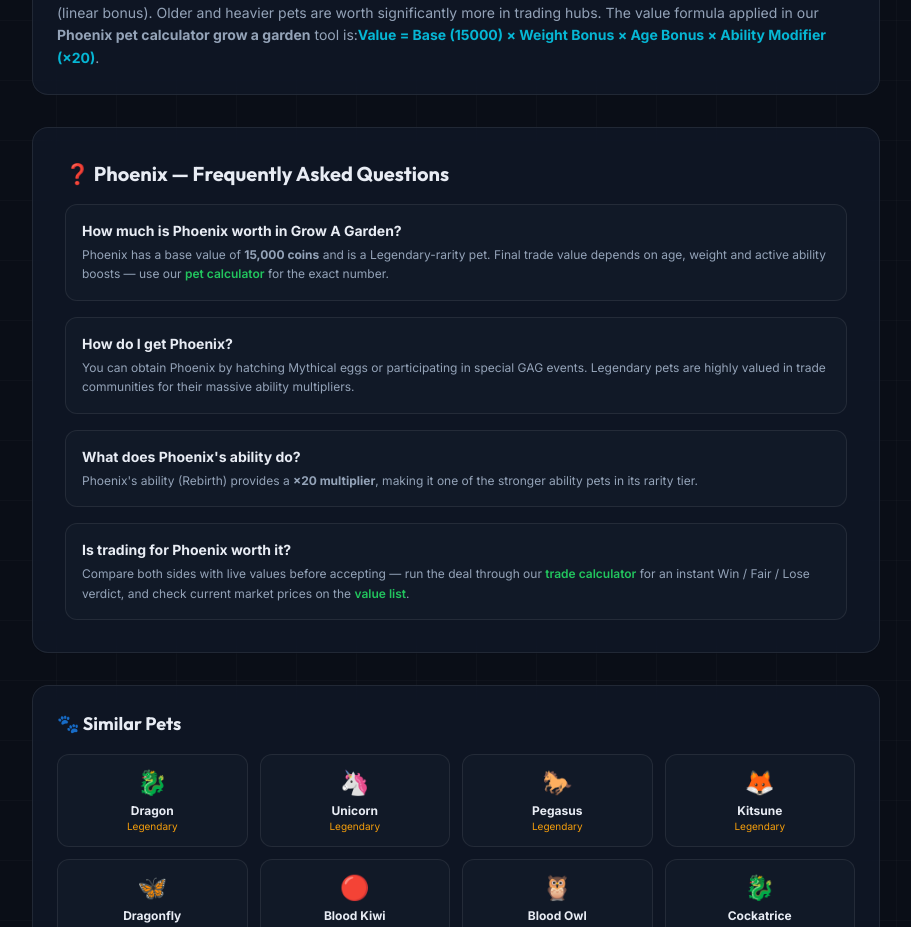
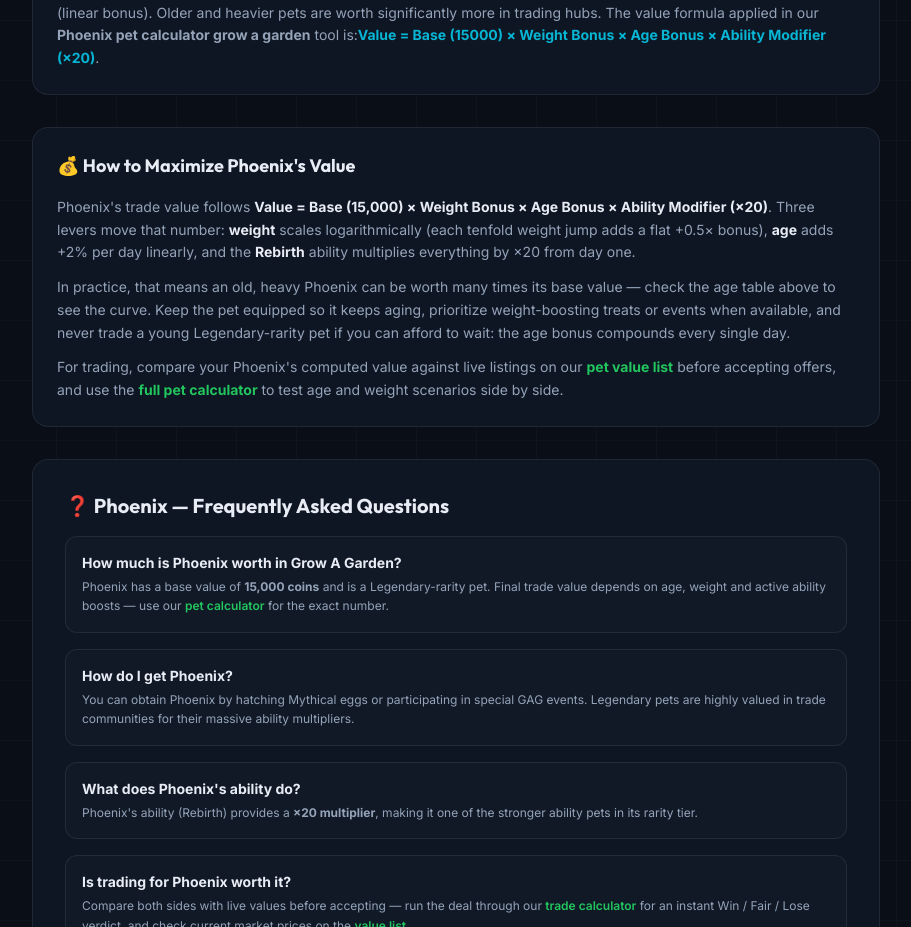
Before and after one commit to liveetcstream-beep/grow-a-garden-calculator, a Next.js app: page /pet/phoenix-stats in a window 1280 px wide. Shown: the part 1420-2347 px from the top of the page, without its empty margins (184-1095 px from the left). Built offline with nearby package versions, Linux system fonts and the light colour scheme.

Commit message:
Content depth round: seed-profit guide + FAQ schemas on 3 tool pages

```diff
--- a/src/app/pet/[slug]/page.tsx
+++ b/src/app/pet/[slug]/page.tsx
@@ -304,6 +304,25 @@
         </div>
       </div>
 
+      {/* How to maximize value */}
+      <div className="glass-card-static p-6 mb-8">
+        <h2 className="text-lg font-bold mb-4" style={{ fontFamily: 'var(--font-display)', color: 'var(--foreground)' }}>
+          💰 How to Maximize {pet.name}&apos;s Value
+        </h2>
+        <div className="space-y-3 text-sm leading-relaxed" style={{ color: 'var(--muted)' }}>
+          <p>
+            {pet.name}&apos;s trade value follows <strong style={{ color: 'var(--foreground)' }}>Value = Base ({pet.baseValue.toLocaleString()}) × Weight Bonus × Age Bonus × Ability Modifier (×{pet.abilityMultiplier})</strong>.
+            Three levers move that number: <strong style={{ color: 'var(--foreground)' }}>weight</strong> scales logarithmically (each tenfold weight jump adds a flat +0.5× bonus), <strong style={{ color: 'var(--foreground)' }}>age</strong> adds +2% per day linearly, and the <strong style={{ color: 'var(--foreground)' }}>{pet.ability}</strong> ability multiplies everything by ×{pet.abilityMultiplier} from day one.
+          </p>
+          <p>
+            In practice, that means an old, heavy {pet.name} can be worth many times its base value — check the age table above to see the curve. Keep the pet equipped so it keeps aging, prioritize weight-boosting treats or events when available, and never trade a young {pet.rarity}-rarity pet if you can afford to wait: the age bonus compounds every single day.
+          </p>
+          <p>
+            For trading, compare your {pet.name}&apos;s computed value against live listings on our <Link href="/value-list" className="text-[var(--primary)] hover:underline font-bold">pet value list</Link> before accepting offers, and use the <Link href="/pet-calculator" className="text-[var(--primary)] hover:underline font-bold">full pet calculator</Link> to test age and weight scenarios side by side.
+          </p>
+        </div>
+      </div>
+
       {/* FAQ Section */}
       <div className="glass-card-static p-6 sm:p-8 mb-8">
         <h2 className="text-xl font-bold mb-4 text-left" style={{ fontFamily: 'var(--font-display)', color: 'var(--foreground)' }}>
```
